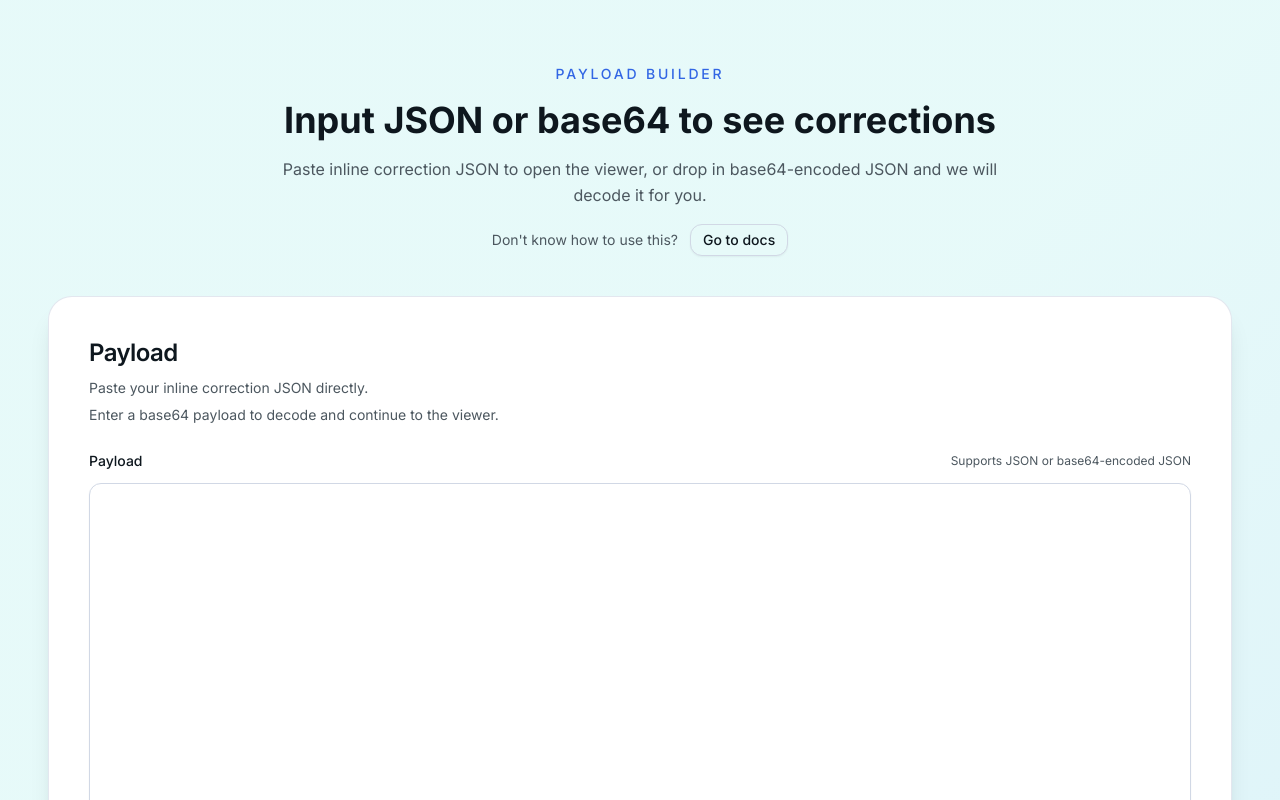
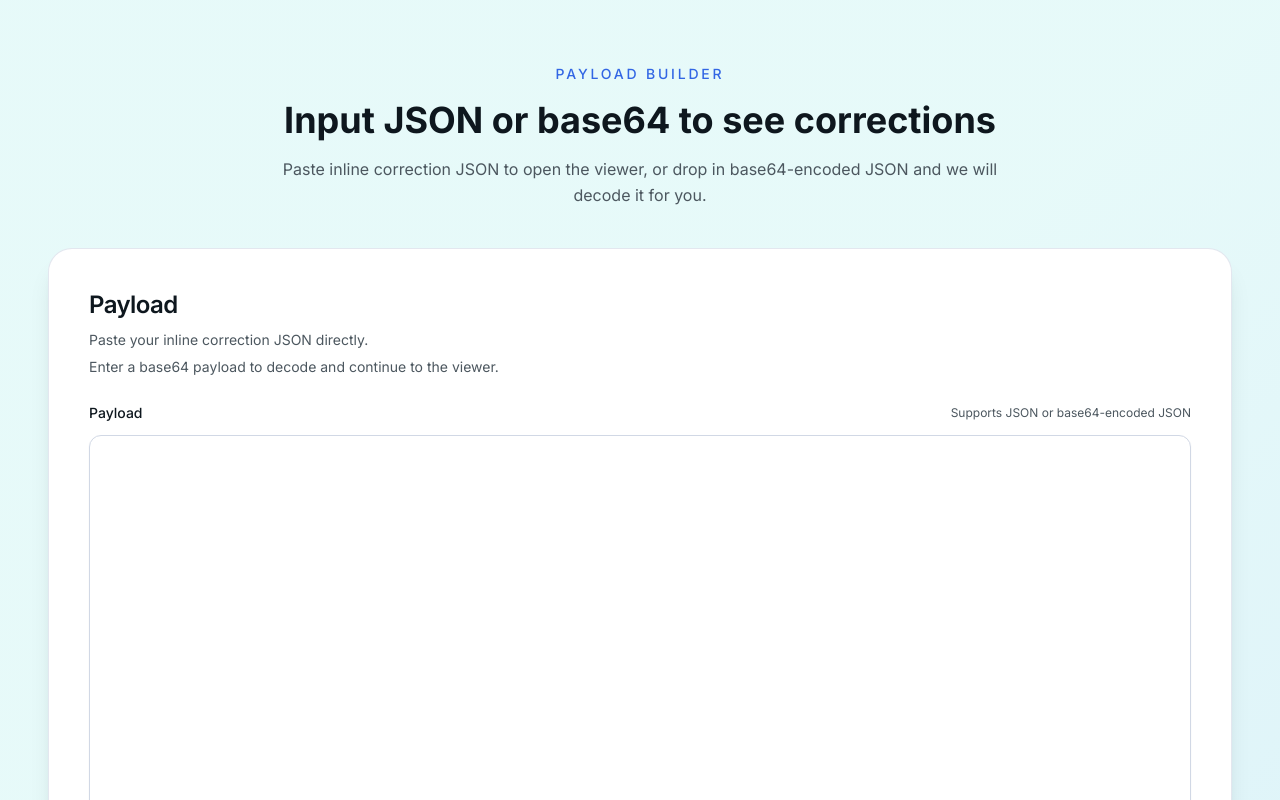
Before and after one commit to rohanod/grammar-correction, a React (Vite) app: page / in a window 1280 px wide. Shown: the top 800 px of the page. Built offline with nearby package versions, Linux system fonts and the light colour scheme.

Commit message:
Remove docs route and page

```diff
--- a/src/App.tsx
+++ b/src/App.tsx
@@ -1,6 +1,6 @@
 import { Navigate, Route, Routes, useLocation } from 'react-router-dom'
 
-import { DocsPage } from '@/pages/DocsPage'
+import { ViewerPage } from '@/pages/ViewerPage'
 import { PayloadInputPage } from '@/pages/PayloadInputPage'
 
 function RootRouter() {
@@ -8,14 +8,13 @@ function RootRouter() {
   const params = new URLSearchParams(location.search)
   const hasData = params.has('data')
 
-  return hasData ? <DocsPage /> : <PayloadInputPage />
+  return hasData ? <ViewerPage /> : <PayloadInputPage />
 }
 
 function App() {
   return (
     <Routes>
       <Route path="/" element={<RootRouter />} />
-      <Route path="/docs" element={<DocsPage />} />
       <Route path="*" element={<Navigate to="/" replace />} />
     </Routes>
   )
--- a/src/pages/PayloadInputPage.tsx
+++ b/src/pages/PayloadInputPage.tsx
@@ -1,6 +1,6 @@
 import { FormEvent, useState } from 'react'
 import { motion } from 'framer-motion'
-import { Link, useNavigate } from 'react-router-dom'
+import { useNavigate } from 'react-router-dom'
 
 import { Card } from '@/components/ui/card'
 import { Button } from '@/components/ui/button'
@@ -71,12 +71,6 @@ export function PayloadInputPage() {
           <p className="text-muted-foreground text-base max-w-3xl mx-auto leading-relaxed">
             Paste inline correction JSON to open the viewer, or drop in base64-encoded JSON and we will decode it for you.
           </p>
-          <div className="flex items-center justify-center gap-3 text-sm">
-            <span className="text-muted-foreground">Don't know how to use this?</span>
-            <Button variant="outline" asChild size="sm">
-              <Link to="/docs">Go to docs</Link>
-            </Button>
-          </div>
         </motion.div>
 
         <motion.form
--- a/src/pages/DocsPage.tsx
+++ b/src/pages/ViewerPage.tsx
@@ -9,7 +9,7 @@ import { CorrectionData } from '@/lib/types'
 import { parseCorrectionFromURL } from '@/lib/correction-parser'
 import { Button } from '@/components/ui/button'
 
-export function DocsPage() {
+export function ViewerPage() {
   const [correctionData] = useState<CorrectionData | null>(parseCorrectionFromURL())
   const [showCorrected, setShowCorrected] = useState(false)
 
```
